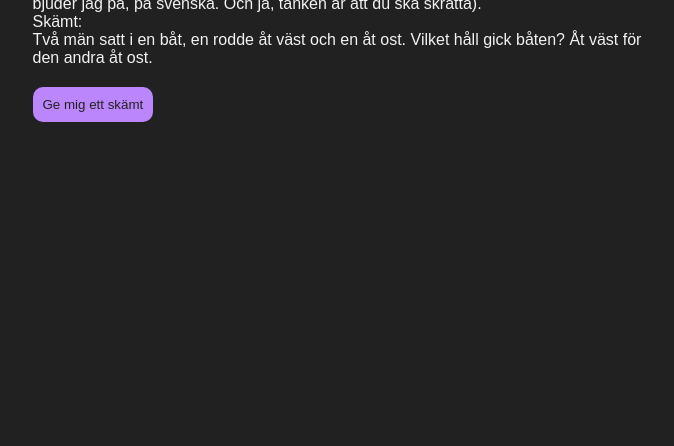
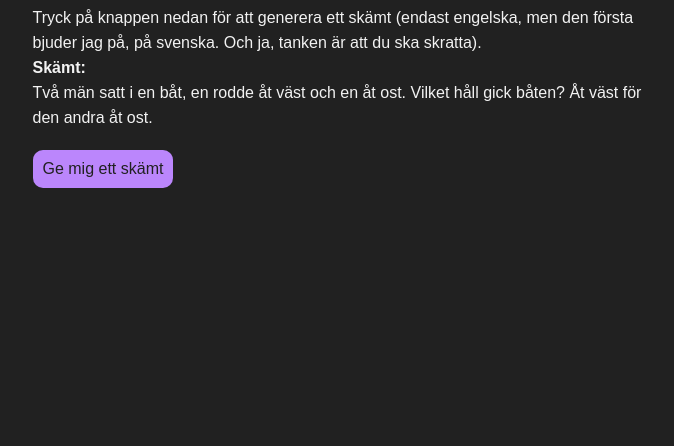
Before and after one commit to RobinHawiz/DT211G-moment1, a website built with webpack: page src/pages/pappaskamt/index.html in a window 1280 px wide. Shown: the part 354-800 px from the top of the page, without its empty margins (295-969 px from the left). Built offline with nearby package versions, Linux system fonts and the light colour scheme.

Commit message:
scss: New stylings for various elements

```diff
--- a/src/style/base/_typography.scss
+++ b/src/style/base/_typography.scss
@@ -17,10 +17,20 @@ h2 {
 }
 
 p,
-li {
+ul {
+  line-height: 2.5rem;
+}
+
+p,
+li,
+button {
   font-size: v.$p-font;
 }
 
 a {
   font-size: v.$a-font;
 }
+
+.bold {
+  font-weight: 700;
+}
```
